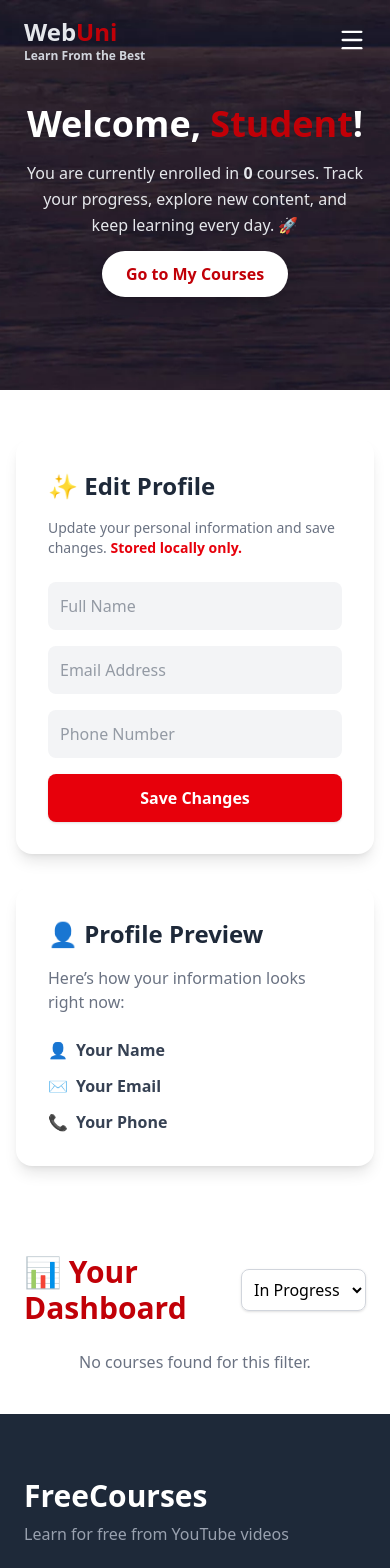
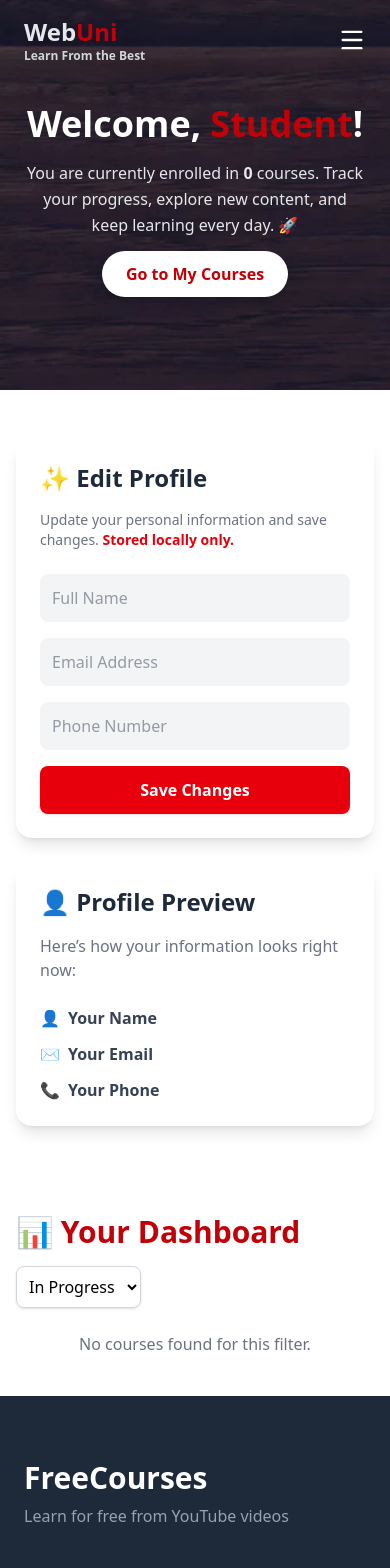
Before and after one commit to abdelrhman-mostafa95/WebUni, a React (Vite) app: page /dashboard in a window 390 px wide. Shown: the top 1568 px of the page. Built offline with nearby package versions, Linux system fonts and the light colour scheme.

Commit message:
finish project

```diff
--- a/src/Dashboard/DropDawn.jsx
+++ b/src/Dashboard/DropDawn.jsx
@@ -10,7 +10,6 @@ function DashboardCourses() {
       .then((data) => {
         const storedProgress =
           JSON.parse(localStorage.getItem("progress")) || {};
-
 
         const updatedCourses = data.map((course) => {
           const saved = storedProgress[course.id];
@@ -43,7 +42,6 @@ function DashboardCourses() {
     );
     setCourses(updatedCourses);
 
-
     const progressData = {};
     updatedCourses.forEach((c) => {
       progressData[c.id] = {
@@ -62,8 +60,9 @@ function DashboardCourses() {
   });
 
   return (
-    <div className="max-w-6xl mx-auto px-6 py-10">
-      <div className="flex justify-between items-center mb-6">
+    <div className="max-w-6xl mx-auto px-4 sm:px-6 py-10">
+      {/* Header + Filter */}
+      <div className="flex flex-col sm:flex-row justify-between items-start sm:items-center mb-6 gap-4 sm:gap-0">
         <h1 className="text-3xl font-bold text-red-700">📊 Your Dashboard</h1>
 
         <select
@@ -78,28 +77,34 @@ function DashboardCourses() {
         </select>
       </div>
 
+      {/* No courses */}
       {filteredCourses.length === 0 ? (
         <p className="text-gray-500 text-center">
           No courses found for this filter.
         </p>
       ) : (
-        <div className="grid grid-cols-1 md:grid-cols-2 lg:grid-cols-3 gap-6">
+        <div className="grid grid-cols-1 sm:grid-cols-2 lg:grid-cols-3 gap-6">
           {filteredCourses.map((c) => (
             <div
               key={c.id}
-              className="bg-white rounded-2xl shadow-lg p-6 hover:shadow-xl transition"
+              className="bg-white rounded-2xl shadow-lg p-4 sm:p-6 flex flex-col hover:shadow-xl transition"
             >
-              <h2 className="text-xl font-semibold text-gray-800 mb-2">
+              {/* Title & Category */}
+              <h2 className="text-xl font-semibold text-gray-800 mb-2 break-words">
                 {c.title}
               </h2>
-              <p className="text-gray-500 text-sm mb-4">{c.category}</p>
+              <p className="text-gray-500 text-sm mb-4 break-words">
+                {c.category}
+              </p>
 
-              <div className="w-full bg-gray-200 rounded-full h-3 mb-4">
+              {/* Progress Bar */}
+              <div className="w-full bg-gray-200 rounded-full h-3 mb-4 overflow-hidden">
                 <div
                   className="bg-red-600 h-3 rounded-full transition-all duration-500"
                   style={{ width: `${c.progress}%` }}
                 ></div>
               </div>
+
               <p className="text-sm text-gray-600 mb-4">
                 Progress:{" "}
                 <span className="font-semibold text-red-700">
@@ -107,12 +112,13 @@ function DashboardCourses() {
                 </span>
               </p>
 
-              <div className="flex justify-between">
+              {/* Buttons */}
+              <div className="flex justify-between gap-2">
                 <button
                   onClick={() =>
                     updateProgress(c.id, Math.min(c.progress + 10, 100))
                   }
-                  className="px-4 py-2 bg-red-600 text-white rounded-lg text-sm font-medium hover:bg-red-700 transition"
+                  className="flex-1 px-2 py-2 bg-red-600 text-white rounded-lg text-sm font-medium hover:bg-red-700 transition"
                 >
                   +10%
                 </button>
@@ -120,7 +126,7 @@ function DashboardCourses() {
                   onClick={() =>
                     updateProgress(c.id, Math.max(c.progress - 10, 0))
                   }
-                  className="px-4 py-2 bg-gray-200 text-gray-700 rounded-lg text-sm font-medium hover:bg-gray-300 transition"
+                  className="flex-1 px-2 py-2 bg-gray-200 text-gray-700 rounded-lg text-sm font-medium hover:bg-gray-300 transition"
                 >
                   -10%
                 </button>
--- a/src/Dashboard/Profile.jsx
+++ b/src/Dashboard/Profile.jsx
@@ -31,8 +31,9 @@ function Profile() {
 
   return (
     <section className="py-12 px-4">
-      <div className="max-w-6xl mx-auto grid md:grid-cols-2 gap-8">
-        <div className="bg-white rounded-2xl shadow-lg p-8">
+      <div className="max-w-6xl mx-auto grid grid-cols-1 md:grid-cols-2 gap-6 sm:gap-8">
+        {/* Form Section */}
+        <div className="bg-white rounded-2xl shadow-lg p-6 sm:p-8">
           <h2 className="text-2xl font-bold text-gray-800 mb-4">
             ✨ Edit Profile
           </h2>
@@ -45,13 +46,14 @@ function Profile() {
           </p>
 
           <form onSubmit={handleSave} className="space-y-4">
+            <div className="flex flex-col gap-4 w-full box-border">
               <input
                 type="text"
                 name="name"
                 value={formData.name}
                 onChange={handleChange}
                 placeholder="Full Name"
-              className="w-full p-3 rounded-lg bg-gray-100 text-gray-700 focus:outline-none focus:ring-2 focus:ring-red-600"
+                className="w-full p-3 sm:p-4 rounded-lg bg-gray-100 text-gray-700 focus:outline-none focus:ring-2 focus:ring-red-600"
               />
               <input
                 type="email"
@@ -59,7 +61,7 @@ function Profile() {
                 value={formData.email}
                 onChange={handleChange}
                 placeholder="Email Address"
-              className="w-full p-3 rounded-lg bg-gray-100 text-gray-700 focus:outline-none focus:ring-2 focus:ring-red-600"
+                className="w-full p-3 sm:p-4 rounded-lg bg-gray-100 text-gray-700 focus:outline-none focus:ring-2 focus:ring-red-600 box-border overflow-x-auto"
               />
               <input
                 type="text"
@@ -67,8 +69,9 @@ function Profile() {
                 value={formData.phone}
                 onChange={handleChange}
                 placeholder="Phone Number"
-              className="w-full p-3 rounded-lg bg-gray-100 text-gray-700 focus:outline-none focus:ring-2 focus:ring-red-600"
+                className="w-full p-3 sm:p-4 rounded-lg bg-gray-100 text-gray-700 focus:outline-none focus:ring-2 focus:ring-red-600"
               />
+            </div>
             <button
               type="submit"
               className="w-full py-3 bg-red-600 text-white font-semibold rounded-lg shadow hover:bg-red-700 transition"
@@ -82,7 +85,8 @@ function Profile() {
           )}
         </div>
 
-        <div className="bg-white rounded-2xl shadow-lg p-8 flex flex-col justify-center">
+        {/* Profile Preview Section */}
+        <div className="bg-white rounded-2xl shadow-lg p-6 sm:p-8 flex flex-col justify-center">
           <h3 className="text-2xl font-bold text-gray-800 mb-4">
             👤 Profile Preview
           </h3>
@@ -90,16 +94,16 @@ function Profile() {
             Here’s how your information looks right now:
           </p>
 
-          <ul className="space-y-3 text-gray-700">
+          <ul className="flex flex-col space-y-3 text-gray-700">
             <li className="flex items-center gap-2">
               <span className="text-red-600">👤</span>
               <span className="font-semibold">
                 {formData.name || "Your Name"}
               </span>
             </li>
-            <li className="flex items-center gap-2">
+            <li className="flex items-center gap-2 break-all">
               <span className="text-red-600">✉️</span>
-              <span className="font-semibold">
+              <span className="font-semibold break-words">
                 {formData.email || "Your Email"}
               </span>
             </li>
```
Lines whose indentation alone changed are shown as unchanged.
